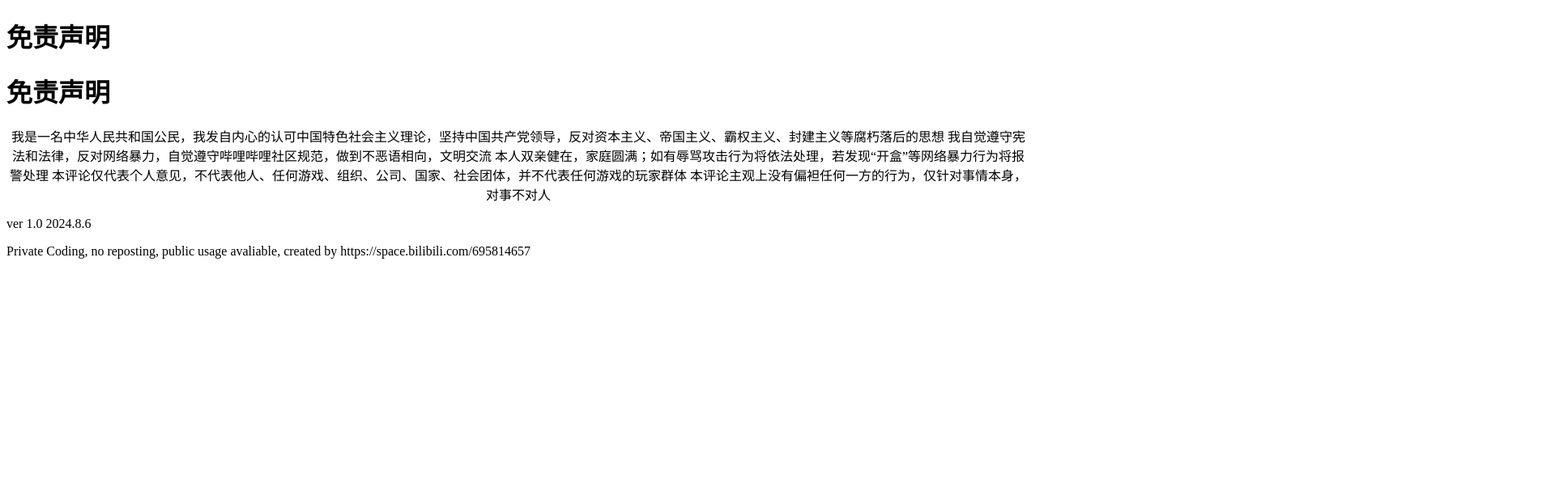
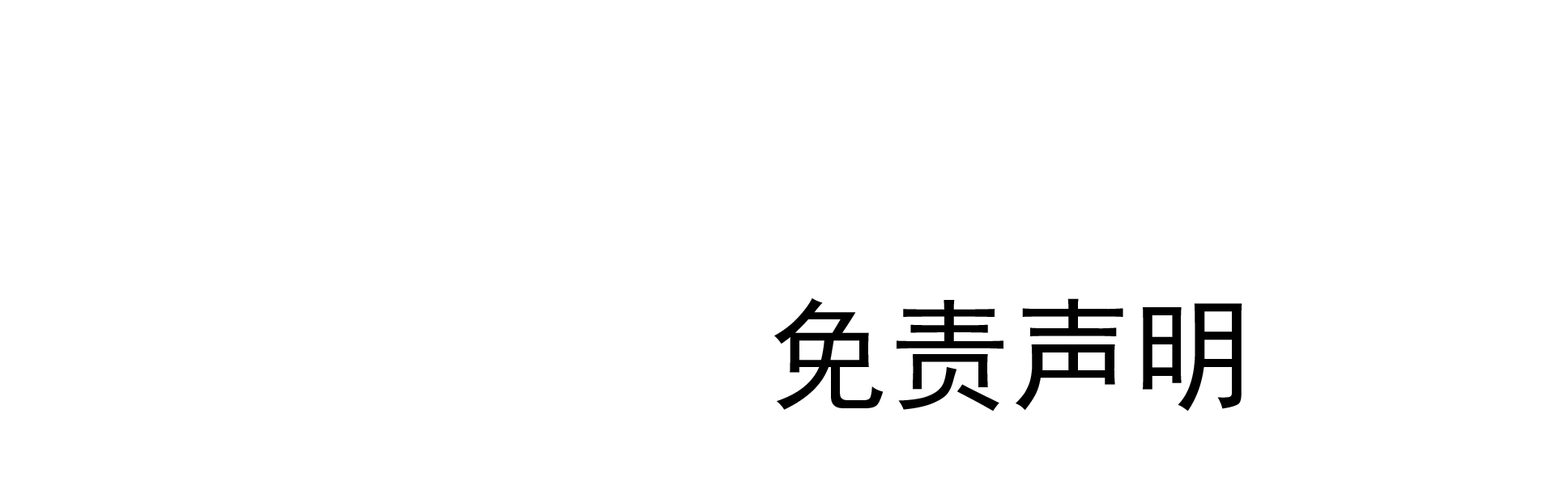
Before and after one commit to LennonOnions/Announcement, a plain HTML site: page index.html in a window 1280 px wide. Shown: the top 616 px of the page at 81% size, 1920 px wide, since content can reach past the window. Drawn offline with Linux system fonts and the light colour scheme.

Commit message:
Update index.html

```diff
--- a/index.html
+++ b/index.html
@@ -1,27 +1,25 @@
 <!DOCTYPE html>
 <html>
   <head>
-    <h1>
+    <title>
       免责声明
-    </h1>
+    </title>
+    <style>
+
+    </style>
   </head>
   <body>
-    <div id="doc">
-      <h1>
-        免责声明
-      </h1>
-      <p align="center">
-        我是一名中华人民共和国公民，我发自内心的认可中国特色社会主义理论，坚持中国共产党领导，反对资本主义、帝国主义、霸权主义、封建主义等腐朽落后的思想
-我自觉遵守宪法和法律，反对网络暴力，自觉遵守哔哩哔哩社区规范，做到不恶语相向，文明交流
-本人双亲健在，家庭圆满；如有辱骂攻击行为将依法处理，若发现“开盒”等网络暴力行为将报警处理
-本评论仅代表个人意见，不代表他人、任何游戏、组织、公司、国家、社会团体，并不代表任何游戏的玩家群体
-本评论主观上没有偏袒任何一方的行为，仅针对事情本身，对事不对人
-      </p>
+    <div id="doc1">
+     <img src="ea09ee84-8988-482c-8479-27ec2ee017ee-0.jpg">
     </div>
-    <div id="version">
-      <p>
-        ver 1.0 2024.8.6
-      </p>
+     <div id="doc2">
+     <img src="ea09ee84-8988-482c-8479-27ec2ee017ee-1.jpg">
+    </div>
+     <div id="doc3">
+     <img src="ea09ee84-8988-482c-8479-27ec2ee017ee-2.jpg">
+    </div>
+     <div id="doc4">
+     <img src="ea09ee84-8988-482c-8479-27ec2ee017ee-3.jpg">
     </div>
   </body>
 </html>
```
